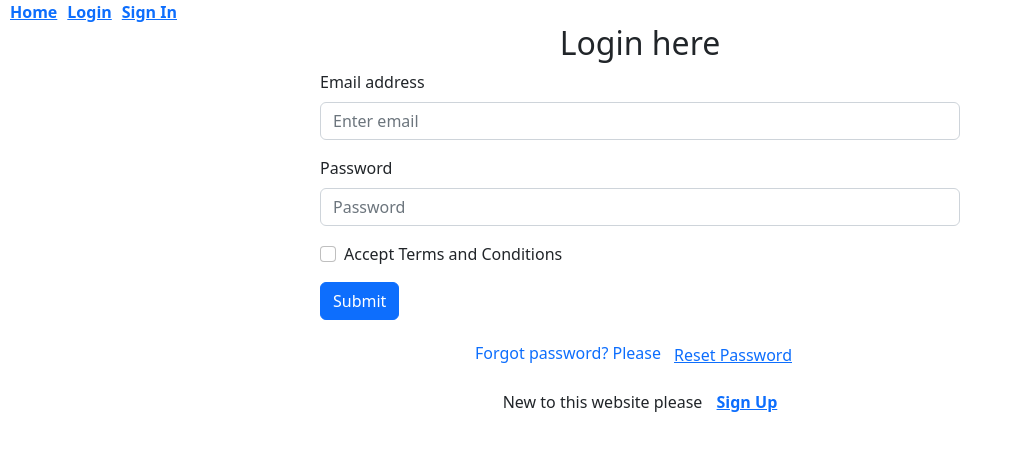
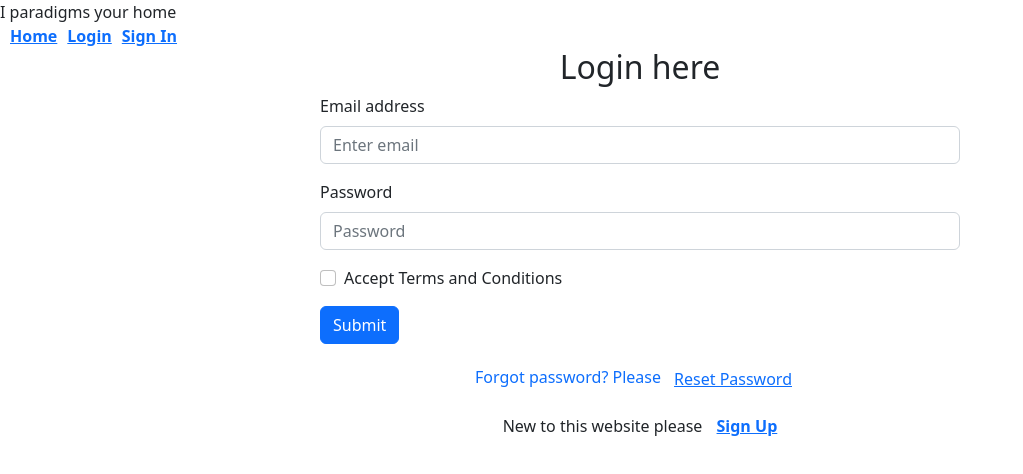
Before and after one commit to Mousamia/Email-pwd-auth, a React (Vite) app: page /login in a window 1280 px wide. Shown: the top 474 px of the page, without its empty margins (0-1023 px from the left). Built offline with nearby package versions, Linux system fonts and the light colour scheme.

Commit message:
authoriation

```diff
--- a/src/components/Home/Home.jsx
+++ b/src/components/Home/Home.jsx
@@ -5,8 +5,8 @@ import './Home.css'
 
 const Home = () => {
     return (
-        <div>
-            <Header/>
+        <div> I paradigms your home
+            <Header />
         </div>
     );
 };
--- a/src/components/Login/Login.jsx
+++ b/src/components/Login/Login.jsx
@@ -7,6 +7,7 @@ import { useState } from 'react';
 import app from '../../firebase/firebase.config';
 
 const auth = getAuth(app);
+
 import './Login.css'
 import { getAuth, sendPasswordResetEmail, signInWithEmailAndPassword } from 'firebase/auth';
 import { Link } from 'react-router-dom';
```
